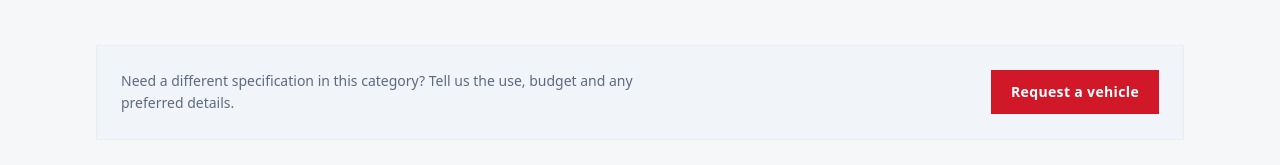
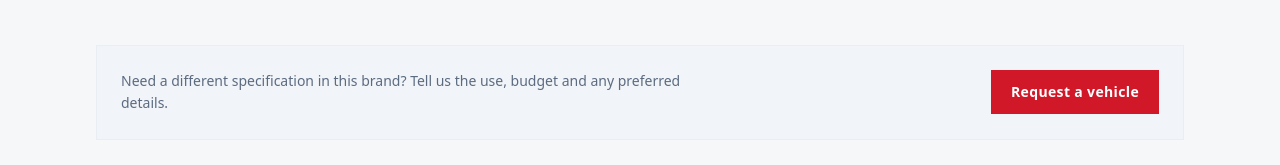
Before and after one commit to Barakael/Ellamira, a Next.js app: page /vehicles/bmw in a window 1280 px wide. Shown: the part 911-1076 px from the top of the page. Built offline with nearby package versions, Linux system fonts and the light colour scheme.

Commit message:
app: refer to brand instead of category on brand pages

```diff
--- a/src/app/vehicles/[category]/page.tsx
+++ b/src/app/vehicles/[category]/page.tsx
@@ -50,7 +50,7 @@ async function CategoryContent({
           </div>
           <div className="mt-8 flex flex-col gap-4 border border-mist bg-mist/40 p-6 sm:flex-row sm:items-center sm:justify-between">
             <p className="max-w-xl text-sm leading-relaxed text-steel">
-              Need a different specification in this category? Tell us the use, budget and any preferred details.
+              Need a different specification in this brand? Tell us the use, budget and any preferred details.
             </p>
             <ButtonLink href="/contact">Request a vehicle</ButtonLink>
           </div>
```
